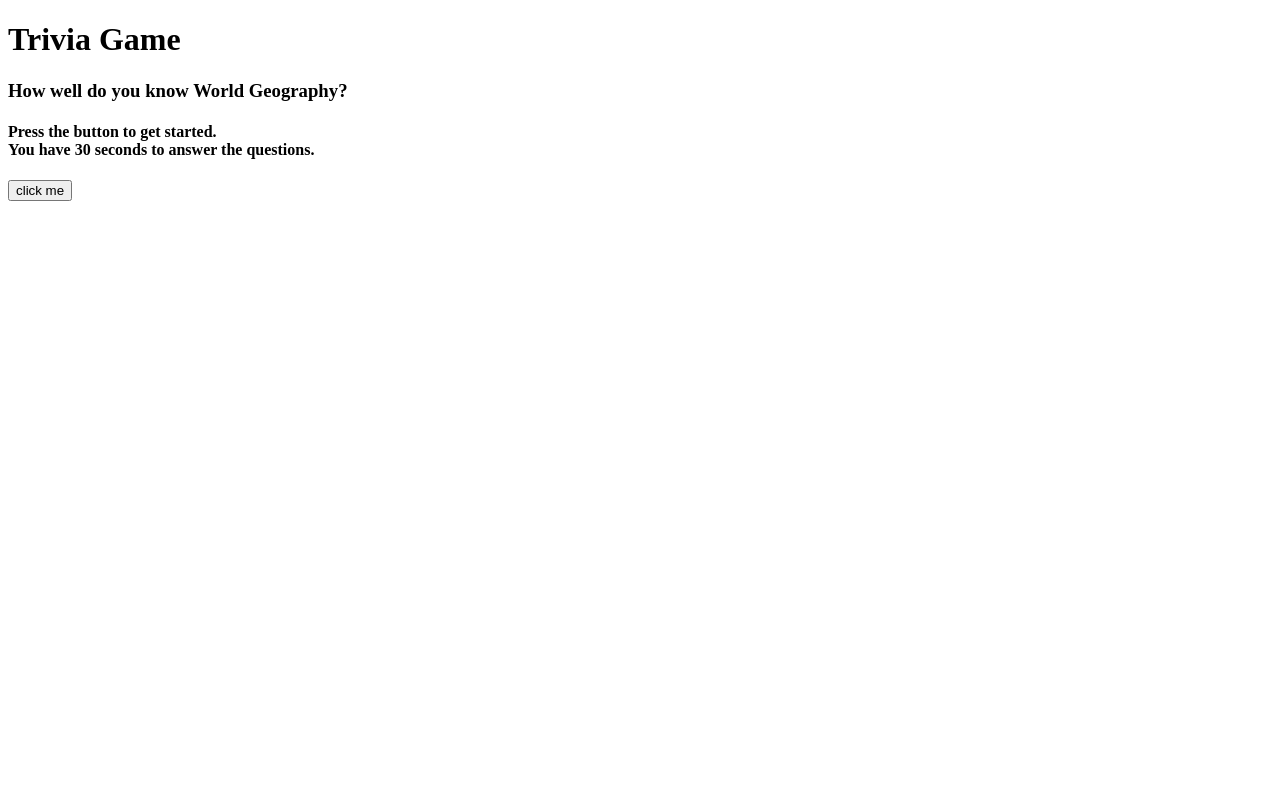
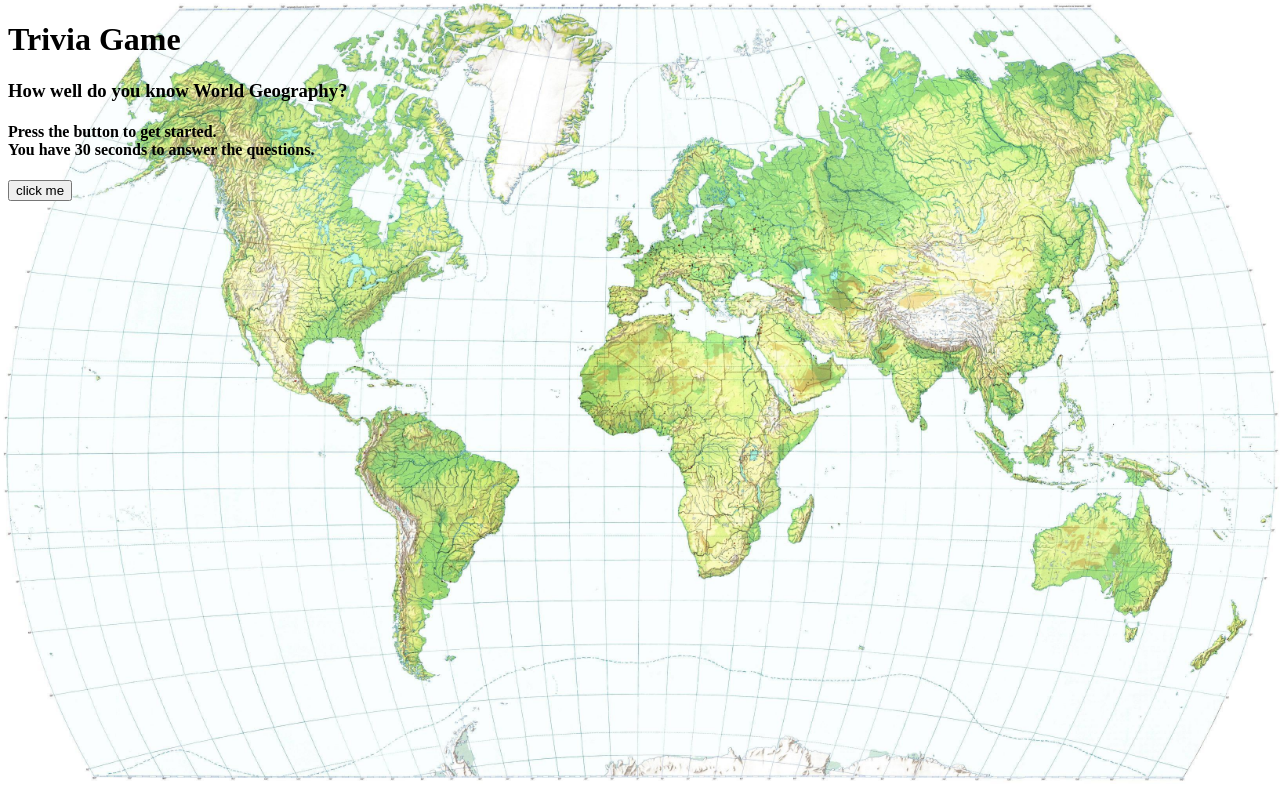
Before and after one commit to JKBlomer/TriviaGame, a plain HTML site: page index.html in a window 1280 px wide. Drawn offline with nearby package versions, Linux system fonts and the light colour scheme.

Commit message:
updating project

```diff
--- a/index.html
+++ b/index.html
@@ -7,7 +7,7 @@
     <title>Trivia Game</title>
     <script src="https://cdnjs.cloudflare.com/ajax/libs/jquery/3.2.1/jquery.min.js"></script>
     <script src="assets/javascript/app.js"></script>
-    <!-- <link  rel="stylesheet" type="text/css" href="assets/css/style.css"> -->
+    <link  rel="stylesheet" type="text/css" href="assets/css/style.css">
     <style>
 
 
```
Also changed, not shown: assets/images/worldmap.jpg (added).
